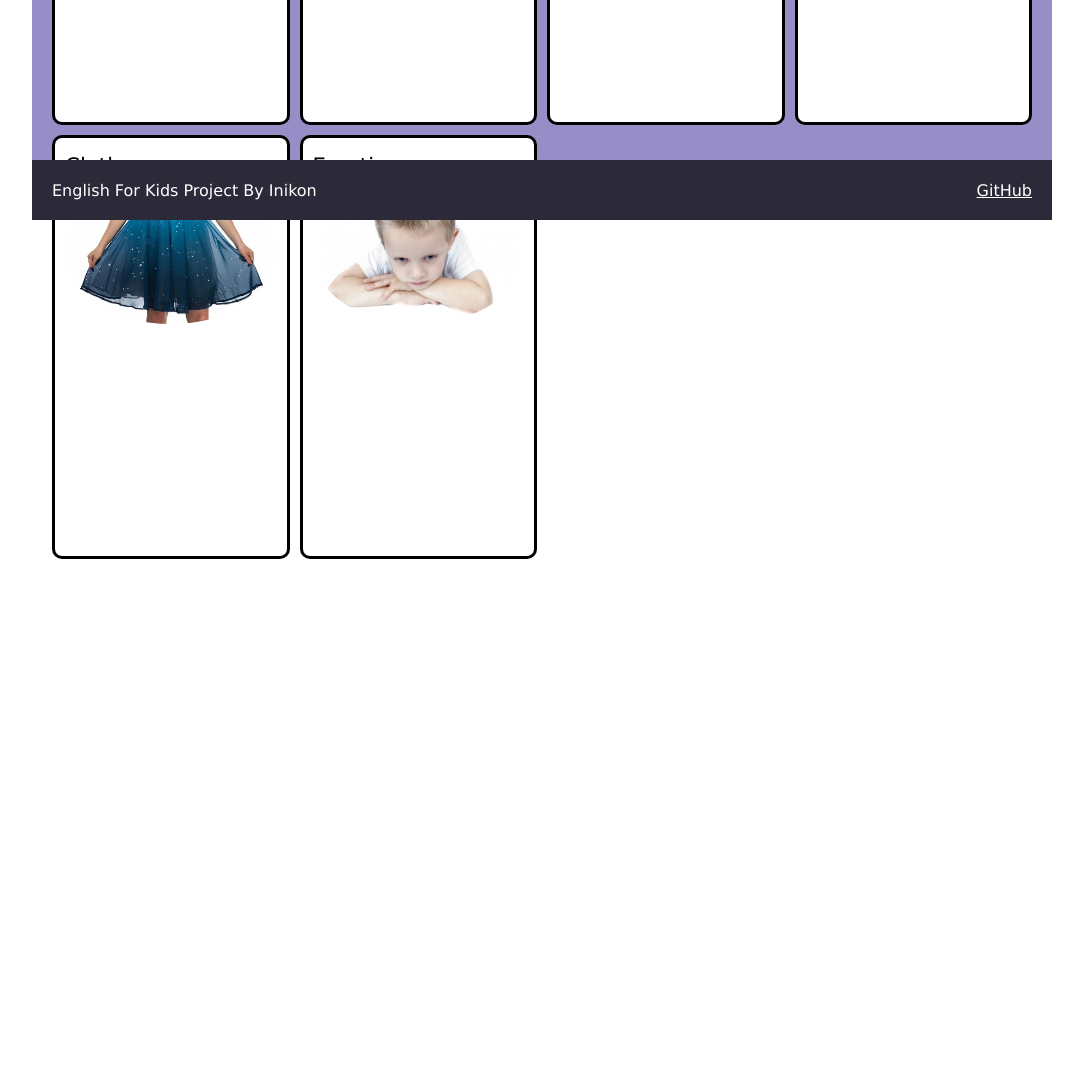
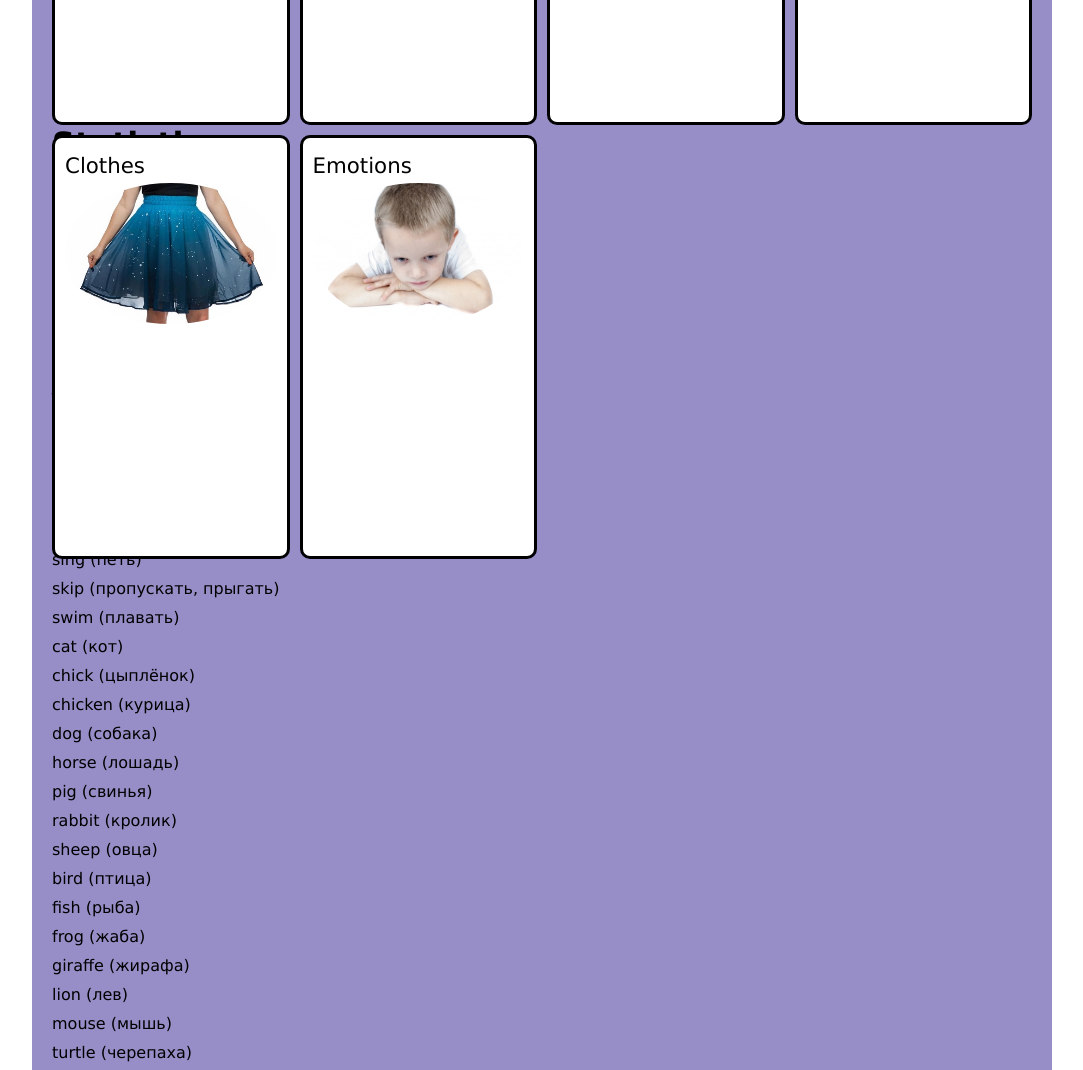
Before and after one commit to InikonZS/govnocode, a website: page index.html in a window 1280 px wide. Shown: the part 520-1590 px from the top of the page, without its empty margins (98-1181 px from the left). Before the commit the page ends 1079 px from the top, so only its background shows below. Drawn offline with Linux system fonts and the light colour scheme.

Commit message:
feat: add statistic

```diff
--- a/index.html
+++ b/index.html
@@ -65,6 +65,9 @@
                         </div>
                     </div> -->
                 </div>
+                <div class="main" id="app-stat">
+
+                </div>
             </div>
             <div>
                 <p></p>
--- a/main.js
+++ b/main.js
@@ -184,3 +184,13 @@ var repeatButton = new Button(gameControl, 'menu_button', 'repeat word',()=>{
 var starBlock = new Control(gameControl, 'div', 'star_block', '');
 
 returnButton.click();
+
+
+
+var stat = document.querySelector('#app-stat');
+new Control(stat, 'h1', '', 'Statistic:');
+for (let i=0; i<cards[0].length; i++){
+    for (let j=0; j<cards[i+1].length; j++){
+        new Control(stat, 'p', '', cards[i+1][j].word + " ("+ cards[i+1][j].translation+")");
+    }
+}
```
